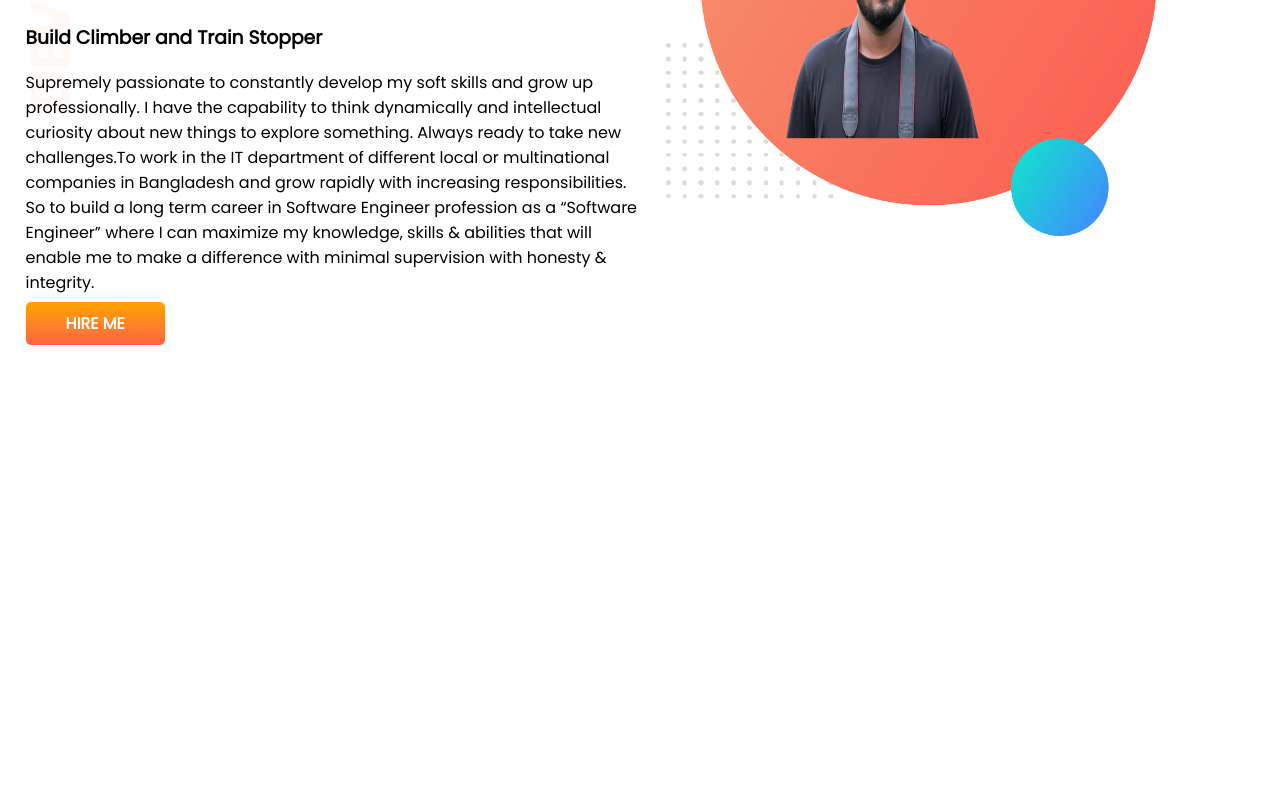
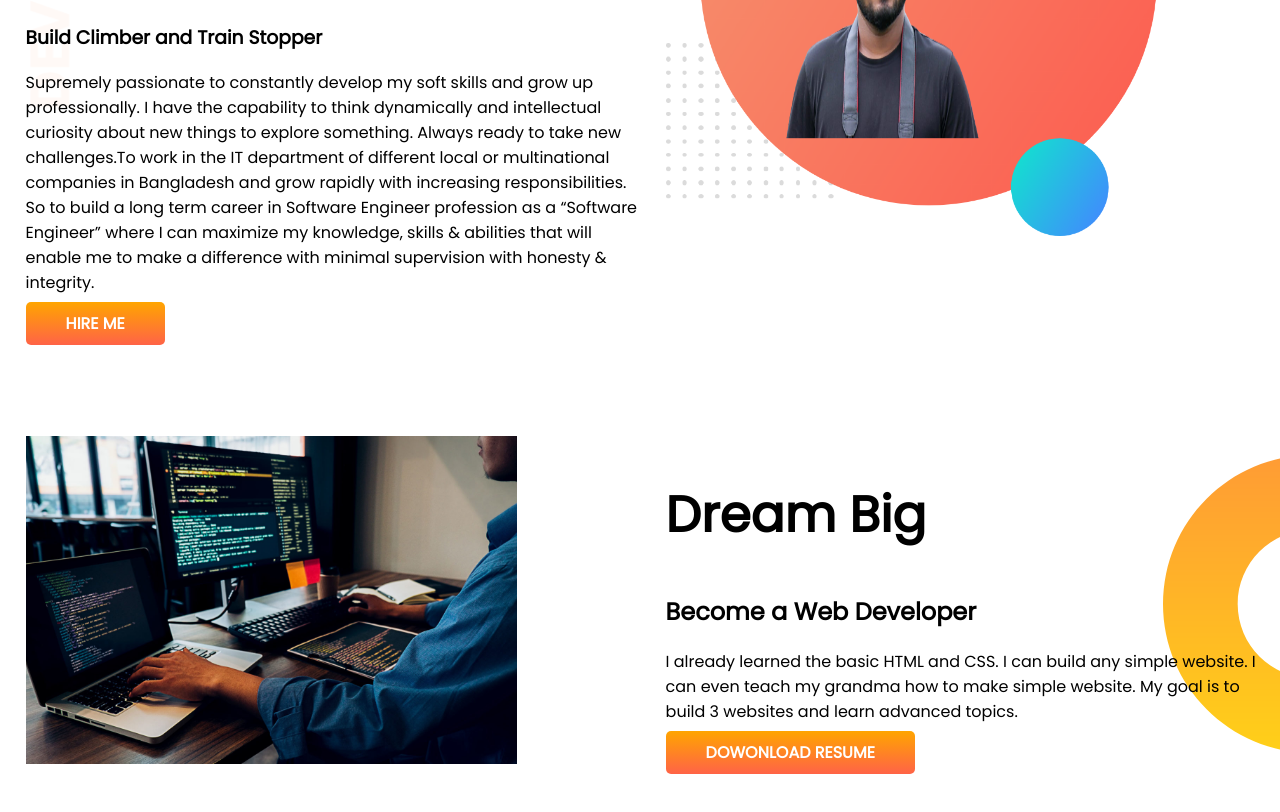
Before and after one commit to RedoneRony/developer-portfolio, a plain HTML site: page index.html in a window 1280 px wide. Shown: the part 252-1064 px from the top of the page. Before the commit the page ends 800 px from the top, so only its background shows below. Drawn offline with Linux system fonts and the light colour scheme.

Commit message:
dream added

```diff
--- a/index.html
+++ b/index.html
@@ -23,5 +23,17 @@
             <img src="./images/myphoto_.png" alt="">
         </div>
  </section>
+
+ <section class="dream-big">
+     <div class="half-width">
+         <img src="./images/mydev.jpg" alt="">
+     </div>
+     <div class="half-width">
+         <h1>Dream Big</h1>
+         <h2>Become a Web Developer</h2>
+         <p>I already learned the basic HTML and CSS. I can build any simple website. I can even teach my grandma how to make simple website. My goal is to build 3 websites and learn advanced topics.</p>
+         <a  class="link-button" href="" target="_blank">DOWONLOAD RESUME</a>
+     </div>
+ </section>
 </body>
 </html>
--- a/style.css
+++ b/style.css
@@ -12,6 +12,7 @@ h1 {
 
 section {
   display: flex;
+  margin-bottom: 100px;
 }
 .half-width {
   width: 50%;
@@ -32,3 +33,9 @@ section {
   background-image: url(./images/top-banner.png);
   background-repeat: no-repeat;
 }
+
+.dream-big {
+  background-image: url(./images/dream-bg.png);
+  background-repeat: no-repeat;
+  background-position: right;
+}
```
Also changed, not shown: images/mydev.jpg (added).
